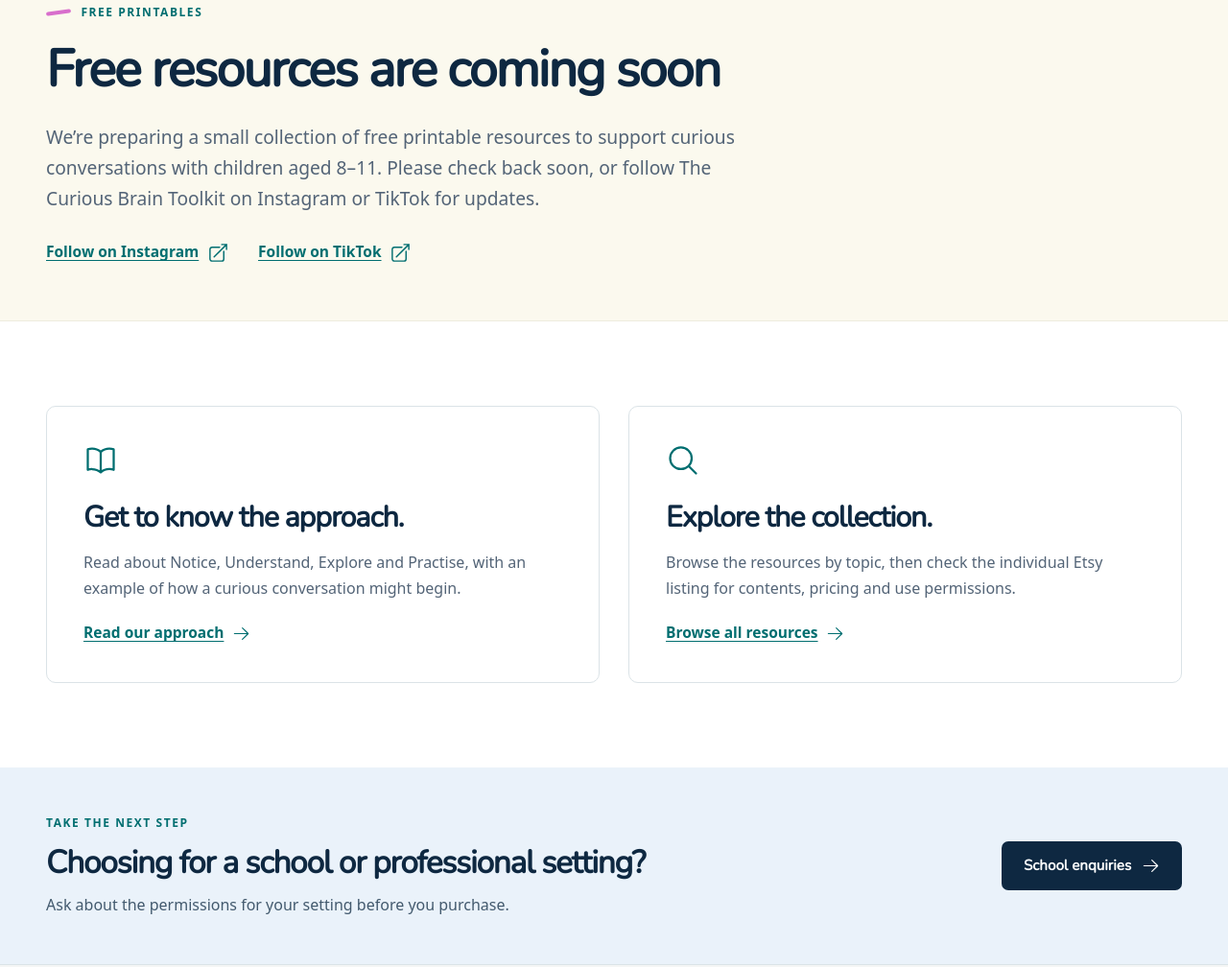
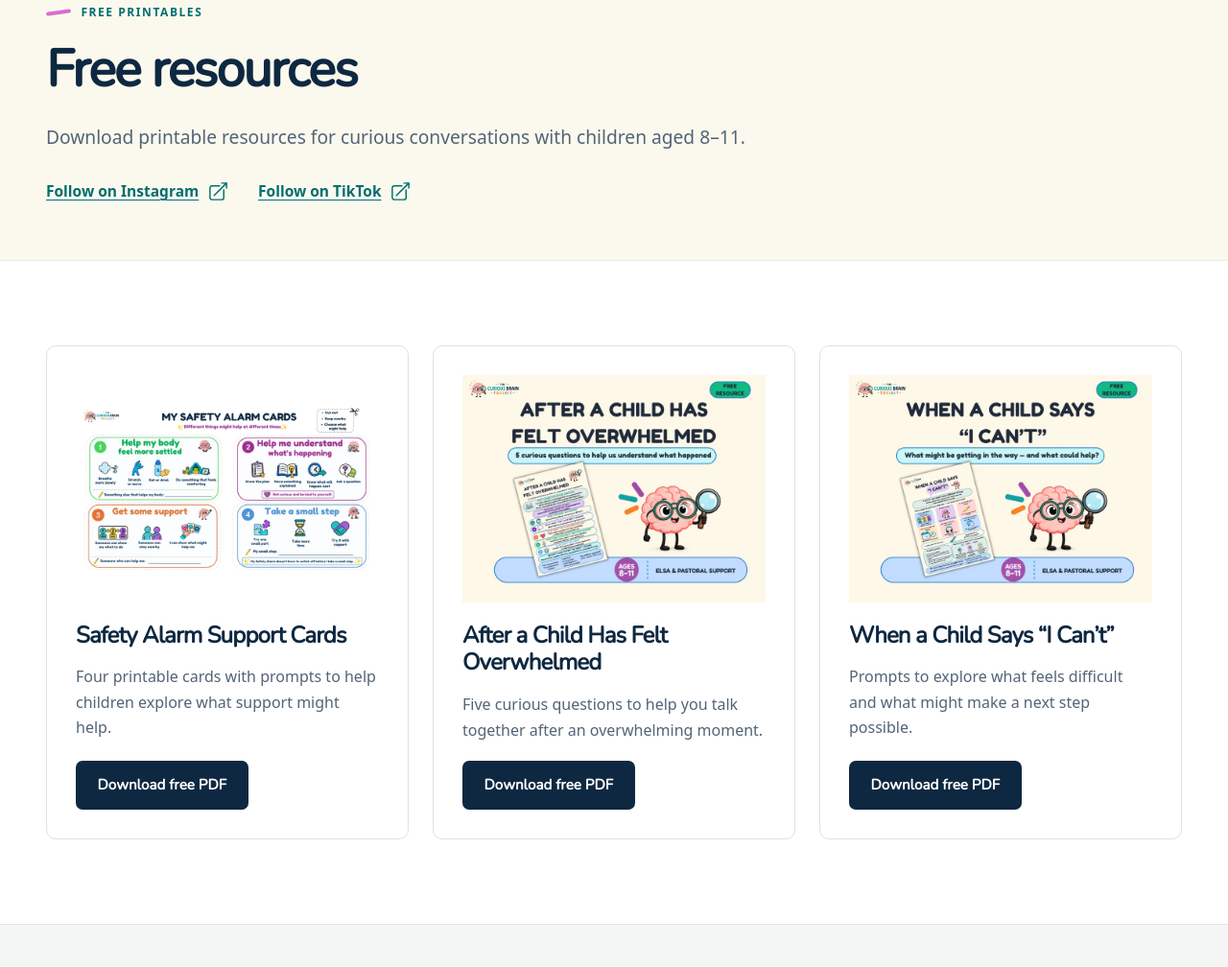
Before and after one commit to stephencookdev/thecuriousbraintoolkit, an Astro site: page /free-resources in a window 1280 px wide. Shown: the part 174-1182 px from the top of the page at 96% size. Built offline with nearby package versions, Linux system fonts and the light colour scheme; Astro itself is replaced by a stand-in of ours.

Commit message:
Publish three direct PDF downloads on Free Resources

```diff
--- a/src/pages/free-resources/index.astro
+++ b/src/pages/free-resources/index.astro
@@ -1,17 +1,39 @@
 ---
 import BaseLayout from '../../layouts/BaseLayout.astro';
 import PageIntro from '../../components/PageIntro.astro';
-import PageCTA from '../../components/PageCTA.astro';
 import Icon from '../../components/Icon.astro';
 import { site } from '../../data/site';
+
+const downloads = [
+  { slug: 'safety-alarm-support-cards', title: 'Safety Alarm Support Cards', description: 'Four printable cards with prompts to help children explore what support might help.', height: 450 },
+  { slug: 'after-a-child-has-felt-overwhelmed', title: 'After a Child Has Felt Overwhelmed', description: 'Five curious questions to help you talk together after an overwhelming moment.', height: 600 },
+  { slug: 'when-a-child-says-i-cant', title: 'When a Child Says “I Can’t”', description: 'Prompts to explore what feels difficult and what might make a next step possible.', height: 600 },
+];
 ---
-<BaseLayout title="Free resources" description="Free Curious Brain printable resources for conversations with children aged 8–11 are coming soon." wide>
-  <PageIntro eyebrow="Free printables" title="Free resources are coming soon" lead="We’re preparing a small collection of free printable resources to support curious conversations with children aged 8–11. Please check back soon, or follow The Curious Brain Toolkit on Instagram or TikTok for updates.">
+<BaseLayout title="Free resources" description="Download free Curious Brain printable resources for curious conversations with children aged 8–11." wide>
+  <PageIntro eyebrow="Free printables" title="Free resources" lead="Download printable resources for curious conversations with children aged 8–11.">
     <div class="intro-facts">
       {site.instagramUrl && <a class="text-link" href={site.instagramUrl}>Follow on Instagram <Icon name="external" /></a>}
       <a class="text-link" href={site.tiktokUrl}>Follow on TikTok <Icon name="external" /></a>
     </div>
   </PageIntro>
-  <section class="section"><div class="container availability-grid"><article class="info-card"><Icon name="book" /><h2>Get to know the approach.</h2><p>Read about Notice, Understand, Explore and Practise, with an example of how a curious conversation might begin.</p><a class="text-link" href="/our-approach/">Read our approach <Icon name="arrow" /></a></article><article class="info-card"><Icon name="search" /><h2>Explore the collection.</h2><p>Browse the resources by topic, then check the individual Etsy listing for contents, pricing and use permissions.</p><a class="text-link" href="/resources/">Browse all resources <Icon name="arrow" /></a></article></div></section>
-  <PageCTA title="Choosing for a school or professional setting?" text="Ask about the permissions for your setting before you purchase." href="/contact/#school-enquiries" label="School enquiries" />
+  <section class="section" aria-label="Free printable downloads">
+    <div class="container info-grid">
+      {downloads.map(({ slug, title, description, height }) => (
+        <article class="info-card download-card">
+          <img src={`/images/free-resources/${slug}.webp`} alt="" width="800" height={height} loading="lazy" />
+          <h2>{title}</h2>
+          <p>{description}</p>
+          <a class="button button-primary" href={`/downloads/${slug}.pdf`} download aria-label={`Download ${title} as a free PDF`}>Download free PDF</a>
+        </article>
+      ))}
+    </div>
+  </section>
 </BaseLayout>
+
+<style>
+  .download-card { display: flex; flex-direction: column; align-items: flex-start; }
+  .download-card img { width: 100%; aspect-ratio: 4 / 3; object-fit: contain; margin-bottom: 20px; }
+  .download-card h2 { font-size: 1.5rem; }
+  .download-card .button { margin-top: auto; }
+</style>
--- a/src/pages/privacy-policy/index.astro
+++ b/src/pages/privacy-policy/index.astro
@@ -2,7 +2,7 @@
 import PolicyLayout from '../../layouts/PolicyLayout.astro';
 ---
 <PolicyLayout title="Privacy Policy" description="How The Curious Brain Toolkit website handles information when you visit its pages or follow an external link.">
-  <p>This website provides information about printable resources. It does not provide an account, contact form, checkout or on-site download service.</p>
+  <p>This website provides information about printable resources and lets you download free PDFs. Purchases take place on Etsy.</p>
 
   <h2>Information when you visit</h2>
   <p>When you visit a page, your browser sends a request to the service hosting this website. The hosting service may process technical information such as your IP address, browser details and the page requested to deliver and protect the site. The information collected, how long it is kept and who can access it depend on the hosting service and its configuration.</p>
--- a/src/pages/resources/index.astro
+++ b/src/pages/resources/index.astro
@@ -25,9 +25,9 @@ const topicNames = ['Thoughts & feelings', 'Worry & anxiety', 'Everyday problem
     <section class="catalogue-help" aria-labelledby="catalogue-help-heading">
       <div><p class="eyebrow">A few practical details</p><h2 id="catalogue-help-heading">Before you choose</h2><p>Start with what feels relevant to the child, rather than working through everything at once.</p><a class="text-link" href="/our-approach/">Our approach <Icon name="arrow" /></a></div>
       <div class="faq-list">
-        <details><summary>How do I purchase a resource?</summary><p>Choose a resource to open its Etsy listing. Check the contents, format and use permissions there before purchasing. This website does not handle payments or downloads.</p></details>
+        <details><summary>How do I purchase a resource?</summary><p>Choose a resource to open its Etsy listing. Check the contents, format and use permissions there before purchasing. Payments and downloads for paid resources are handled by Etsy.</p></details>
         <details><summary>Can I use the resources in a school or team?</summary><p>Ask the seller to confirm the permissions for your setting before buying. <a href="/contact/#school-enquiries">Find out what to include in a school enquiry.</a></p></details>
-        <details><summary>Are there free downloads?</summary><p>Free resources are coming soon. Visit the <a href="/free-resources/">Free Resources page</a> or follow us on social media for updates.</p></details>
+        <details><summary>Are there free downloads?</summary><p>Yes. Visit the <a href="/free-resources/">Free Resources page</a> to download printable PDFs.</p></details>
       </div>
     </section>
   </div>
```
Also changed, not shown: docs/site-review.md (+1 -1 lines), README.md, public/images/free-resources/after-a-child-has-felt-overwhelmed.webp (added), public/images/free-resources/safety-alarm-support-cards.webp (added), public/images/free-resources/when-a-child-says-i-cant.webp (added), 3 other files.
